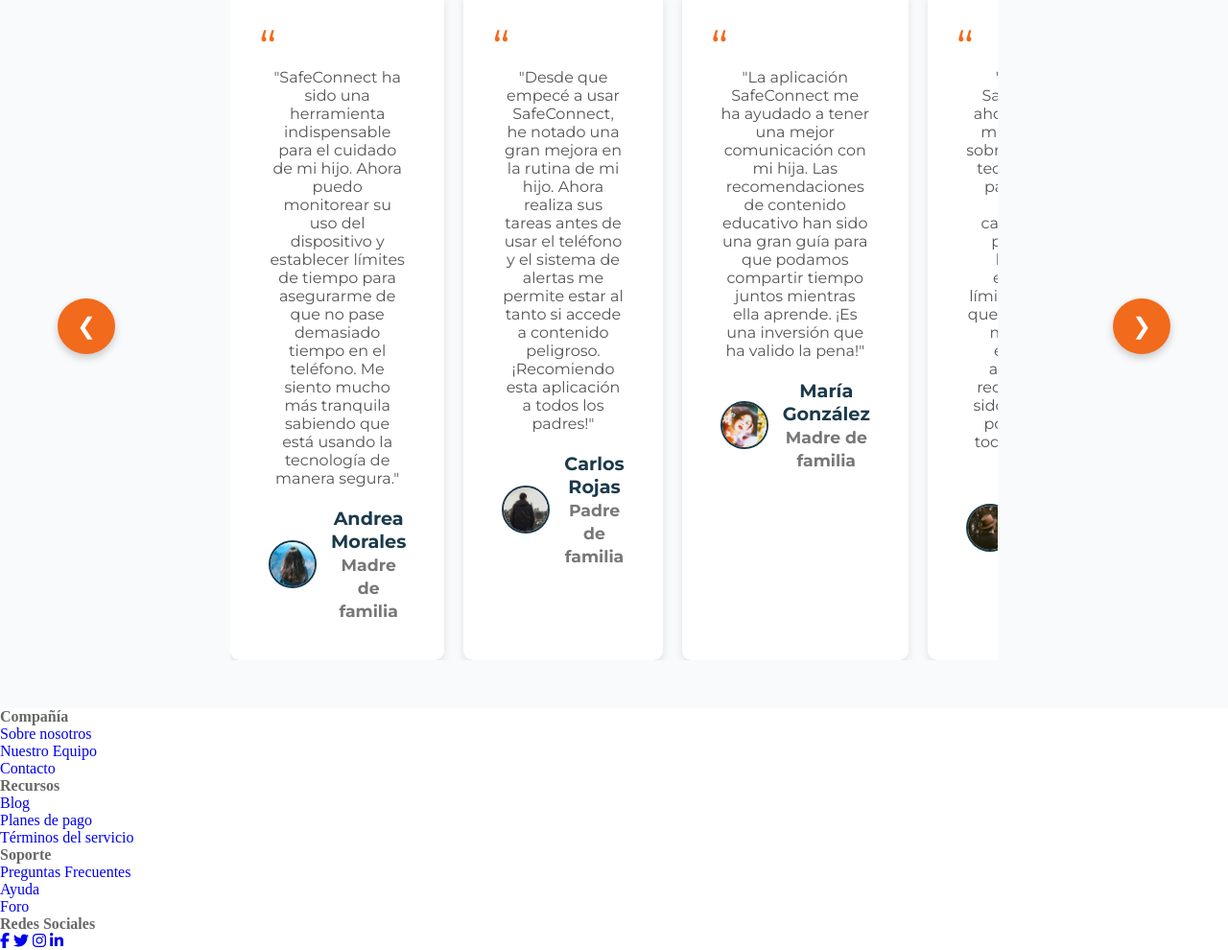
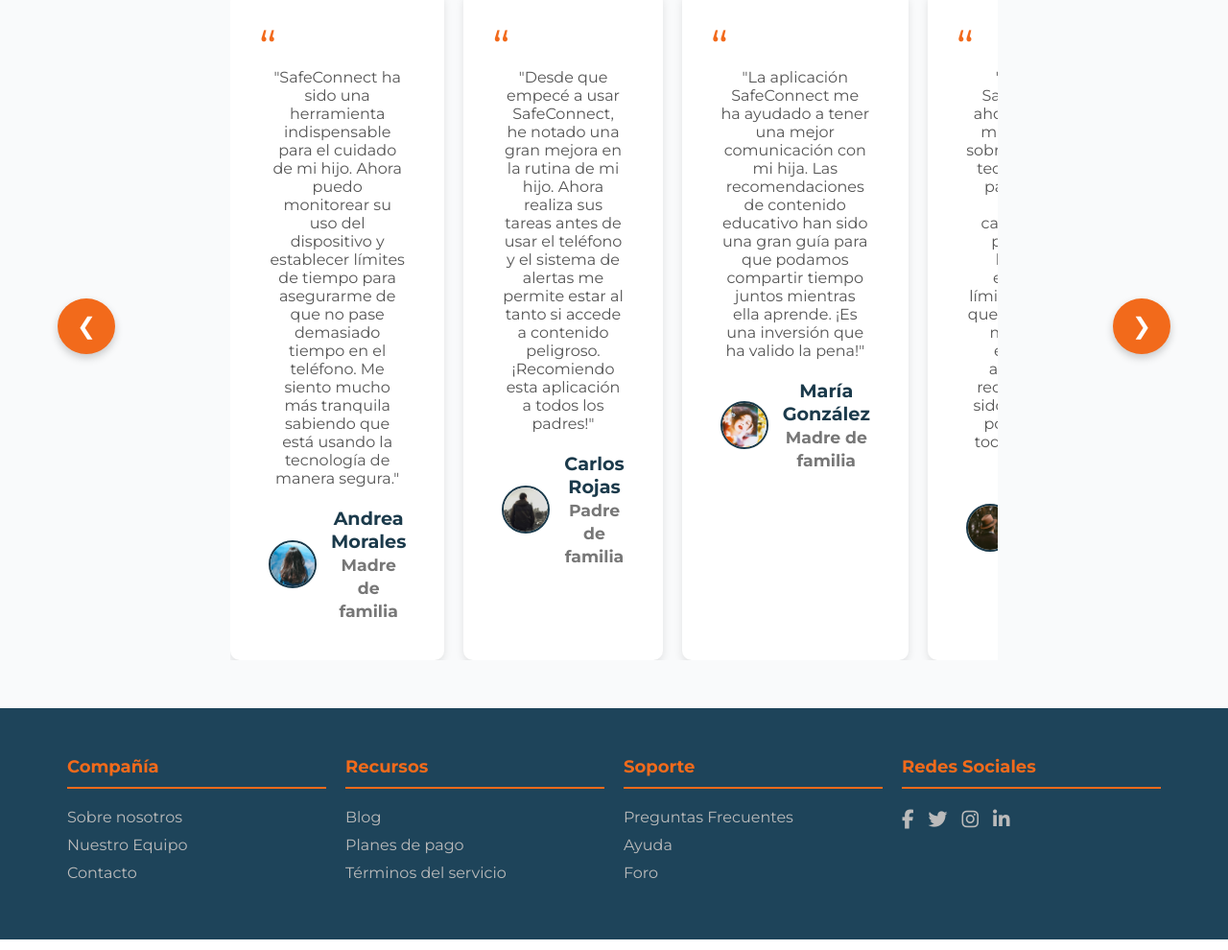
Before and after one commit to SafeConnectOrganization/landing-page, a plain HTML site: page index.html in a window 1280 px wide. Shown: the part 1162-2152 px from the top of the page at 96% size. Drawn offline with nearby package versions, Linux system fonts and the light colour scheme; a web font is replaced by a local one.

Commit message:
style: added the section footer css

```diff
--- a/styles.css
+++ b/styles.css
@@ -222,3 +222,89 @@ body {
     background-color: #E85D0D;
     box-shadow: 0 6px 12px rgba(0, 0, 0, 0.3);
 }
+
+/* ---------- Footer Styles ---------- */
+.footer {
+    background-color: #1E445A;
+    color: #fff;
+    padding: 40px 0;
+    font-family: "Montserrat", sans-serif;
+}
+
+.footer .container {
+    max-width: 1200px;
+    margin: 0 auto;
+    padding: 0 20px;
+}
+
+.footer .row {
+    display: flex;
+    flex-wrap: wrap;
+    justify-content: space-between;
+}
+
+.footer-col {
+    flex: 1 1 calc(25% - 20px);
+    margin: 10px;
+}
+
+.footer-col h4 {
+    font-size: 18px;
+    margin-bottom: 20px;
+    color: #F26A1B;
+    position: relative;
+    padding-bottom: 10px;
+    border-bottom: 2px solid #F26A1B;
+}
+
+.footer-col ul {
+    list-style: none;
+    padding: 0;
+}
+
+.footer-col ul li {
+    margin-bottom: 10px;
+}
+
+.footer-col ul li a {
+    color: #bbb;
+    text-decoration: none;
+    transition: color 0.3s;
+}
+
+.footer-col ul li a:hover {
+    color: #F26A1B; /
+}
+
+.footer .social-links {
+    display: flex;
+    justify-content: flex-start;
+}
+
+.footer .social-links a {
+    color: #bbb;
+    font-size: 20px;
+    margin-right: 15px;
+    transition: color 0.3s;
+}
+
+.footer .social-links a:hover {
+    color: #F26A1B;
+}
+
+.footer .copyright {
+    text-align: center;
+    margin-top: 20px;
+    font-size: 14px;
+    color: #bbb;
+}
+
+.footer .copyright a {
+    color: #F26A1B;
+    text-decoration: none;
+    transition: color 0.3s;
+}
+
+.footer .copyright a:hover {
+    color: #fff;
+}
```
